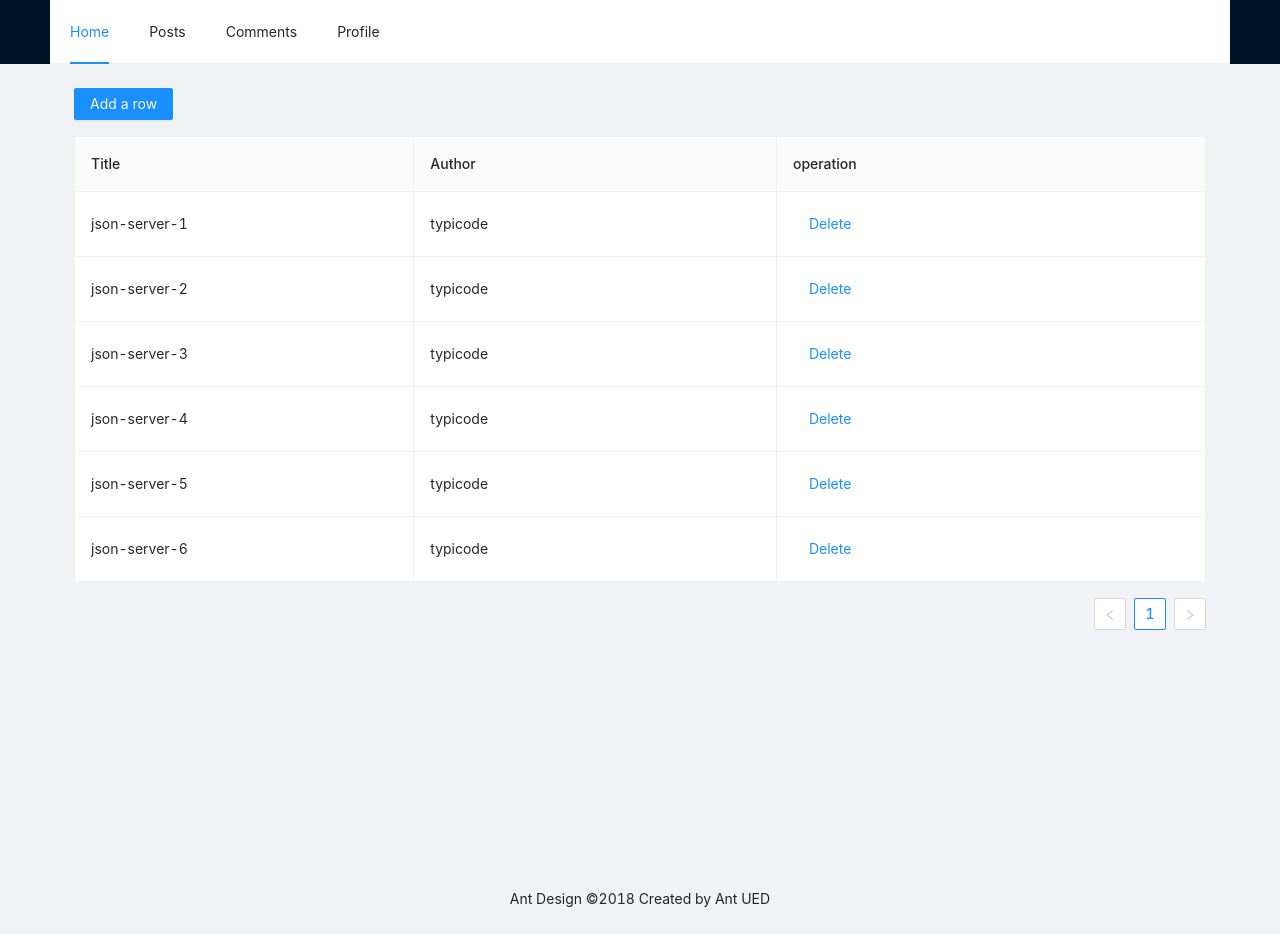
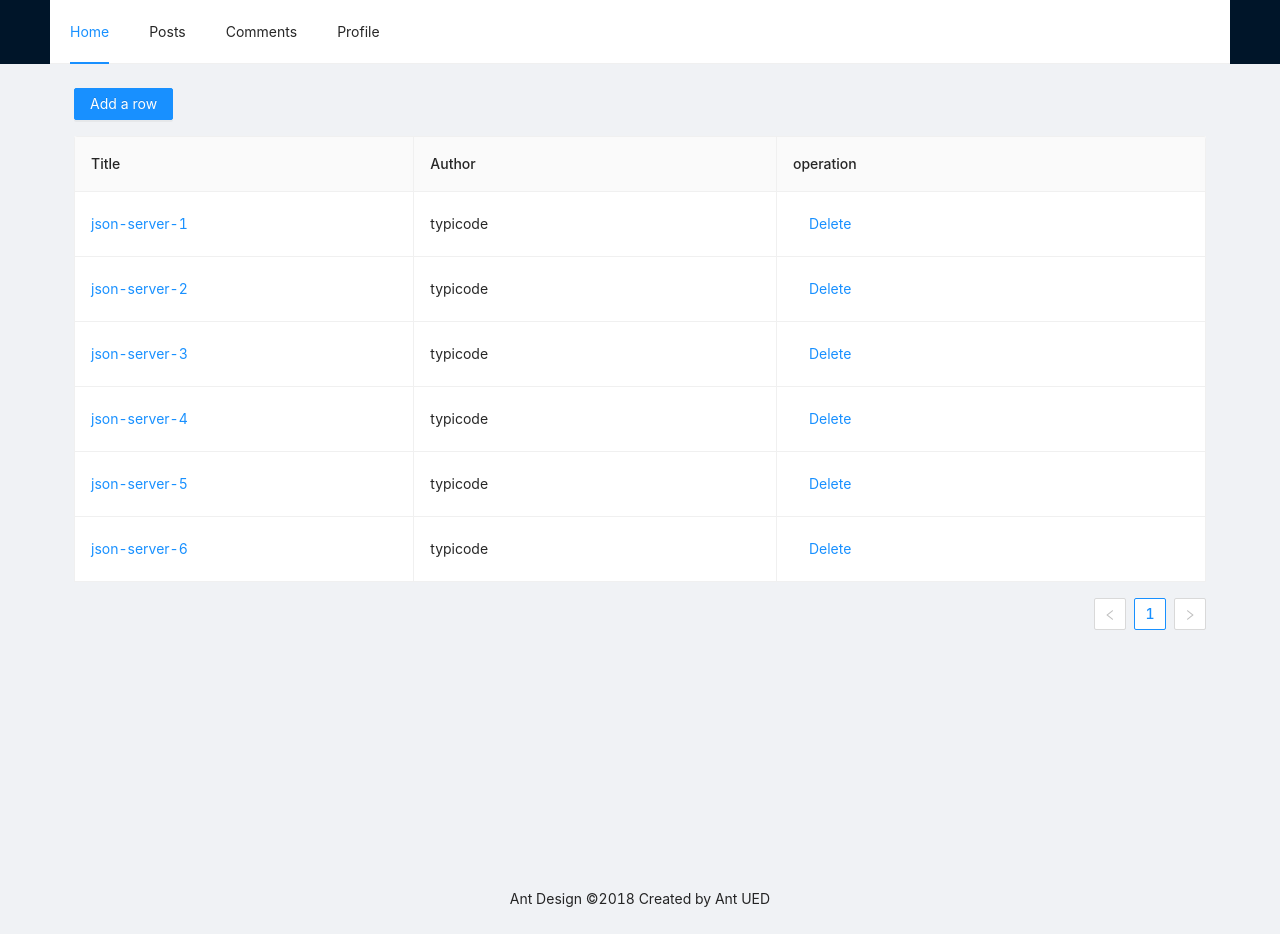
Before and after one commit to dhausser/nextjs-antd-app, a Next.js app: page / in a window 1280 px wide. Built offline with nearby package versions, Linux system fonts and the light colour scheme; data requests are answered from the project's data file.

Commit message:
Edit table

```diff
--- a/components/EditableTable.tsx
+++ b/components/EditableTable.tsx
@@ -6,6 +6,7 @@ import {
   useRef,
   Key,
 } from 'react'
+import Link from 'next/link'
 import { Table, Input, Button, Popconfirm, Form } from 'antd'
 import { FormInstance } from 'antd/lib/form'
 
@@ -168,7 +169,7 @@ function EditableTable({
       title: 'Title',
       dataIndex: 'title',
       width: '30%',
-      editable: true,
+      render: (_, record) => <Link href={`/posts/${record.id}`}>{record.title}</Link>
     },
     {
       title: 'Author',
```
